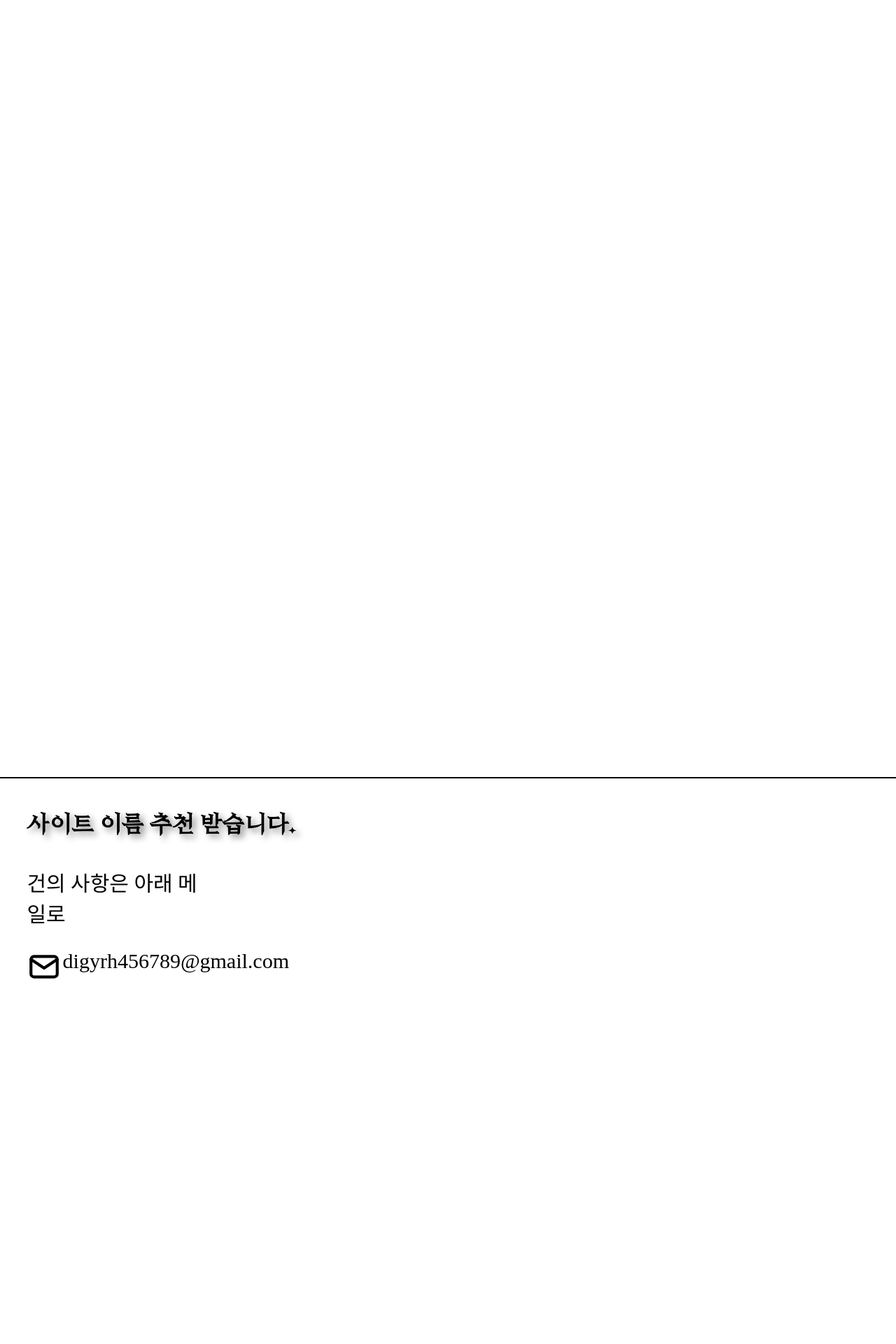
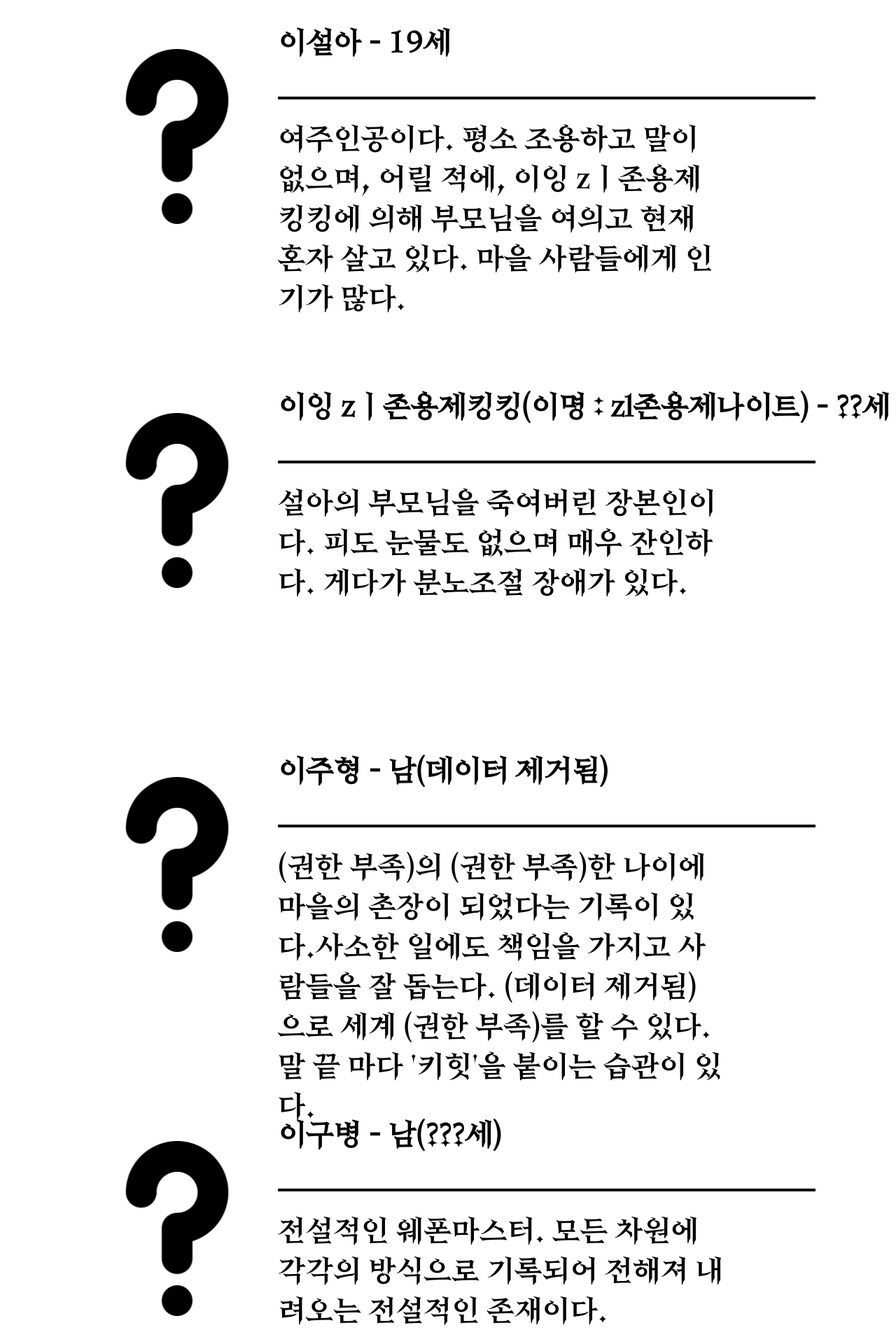
Before and after one commit to B-KJS26/Novels, a React (Create React App) app: page /fncharacter in a window 1280 px wide. Shown: the part 740-2660 px from the top of the page at 70% size. Before the commit the page ends 2450 px from the top, so only its background shows below. Built offline with nearby package versions, Linux system fonts and the light colour scheme; a web font is replaced by a local one.

Commit message:
CHORE :: 소개 페이지 내용 추가

```diff
--- a/src/pages/First/fncharacter.jsx
+++ b/src/pages/First/fncharacter.jsx
@@ -1,31 +1,68 @@
 import React from 'react';
 import styled from 'styled-components';
 import Jeongs from '../../images/sirona.png'
+import Question from '../../images/question.png';
 export default function Fncharacter() {
     return (
         <Fncharactermain>
             <Main>
-                <Jeong src={Jeongs}>
-                </Jeong>
+                <Mmain src={Jeongs}>
+                </Mmain>
                 <Name>정 브라자 근우 (정현우) - 19세</Name>
                 <Line></Line>
                 <Explanation>
                     <Ex>정 브라자 근우는 빙신국의 브라자가문의 곧 마왕이 될 왕녀이다. 정 브라자 근우의 어머니 이름은 박 브라자 근혜, 김 브라자 정은이다.</Ex>
                 </Explanation>
             </Main>
+            <Main2>
+                <Gmain src={Question}>
+                </Gmain>
+                <Name>이설아 - 19세</Name>
+                <Line></Line>
+                <Explanation>
+                    <Ex>여주인공이다. 평소 조용하고 말이 없으며, 어릴 적에, 이잉 zㅣ존용제킹킹에 의해 부모님을 여의고 현재 혼자 살고 있다. 마을 사람들에게 인기가 많다.</Ex>
+                </Explanation>
+            </Main2>
+            <Main3>
+                <Sub src={Question}>
+                </Sub>
+                <Name>이잉 zㅣ존용제킹킹(이명 : zl존용제나이트) - ??세</Name>
+                <Line></Line>
+                <Explanation>
+                    <Ex>설아의 부모님을 죽여버린 장본인이다. 피도 눈물도 없으며 매우 잔인하다. 게다가 분노조절 장애가 있다.</Ex>
+                </Explanation>
+            </Main3>
+            <Main4>
+                <Sub src={Question}>
+                </Sub>
+                <Name>이주형 – 남(데이터 제거됨)</Name>
+                <Line></Line>
+                <Explanation>
+                    <Ex>(권한 부족)의 (권한 부족)한 나이에 마을의 촌장이 되었다는 기록이 있다.사소한 일에도 책임을 가지고 사람들을 잘 돕는다. (데이터 제거됨) 으로 세계 (권한 부족)를 할 수 있다. 말 끝 마다 '키힛'을 붙이는 습관이 있다.</Ex>
+                </Explanation>
+            </Main4>
+            <Main5>
+                <Sub src={Question}>
+                </Sub>
+                <Name>이구병 - 남(???세)</Name>
+                <Line></Line>
+                <Explanation>
+                    <Ex>전설적인 웨폰마스터. 모든 차원에 각각의 방식으로 기록되어 전해져 내려오는 전설적인 존재이다.</Ex>
+                </Explanation>
+            </Main5>
         </Fncharactermain>
     );
 }
+
 const Ex = styled.p`
     font-family: heirobold;
     font-size: 2.5rem;
 `
 const Explanation = styled.div`
-    position: absolute;
     width: 50vw;
     height: 20vh;
     margin-left: 31vw;
-    margin-top: 20vh;
+    margin-top: 10vh;
 `
 const Line = styled.div`
     position: absolute;
@@ -33,24 +70,52 @@ const Line = styled.div`
     height: 0.5vh;
     background-color: black;
     margin-left: 31vw;
-    margin-top: 15vh;
+    margin-top: 3vh;
 `
 const Name = styled.h1`
-    position: absolute;
     margin-left: 31vw;
     margin-top: 5vh;
     font-family: heiroregular;
     font-size: 2.5rem;
 `
-const Jeong = styled.img`
+const Sub = styled.img`
+    position: absolute;
+    width: 250px;
+    margin-top: 10vh;
+    margin-left: 10vw;
+`
+const Gmain = styled.img`
+    position: absolute;
+    width: 250px;
+    margin-top: 10vh;
+    margin-left: 10vw;
+`
+const Mmain = styled.img`
     position: absolute;
     width: 650px;
 `
 const Main = styled.div`
+    position: absolute;
     margin-top: 10vh;
+`
+const Main2 = styled.div`
+    position: absolute;
+    margin-top: 80vh;
+`
+const Main3 = styled.div`
+    position: absolute;
+    margin-top: 145vh;
+`
+const Main4 = styled.div`
+    position: absolute;
+    margin-top: 210vh;
+`
+const Main5 = styled.div`
+    position: absolute;
+    margin-top: 275vh;
 `
 const Fncharactermain = styled.div`
     width: 100vw;
-    height: 200vh;
+    height: 400vh;
     text-align: left;
 `
```
Also changed, not shown: src/images/question.png (added).
